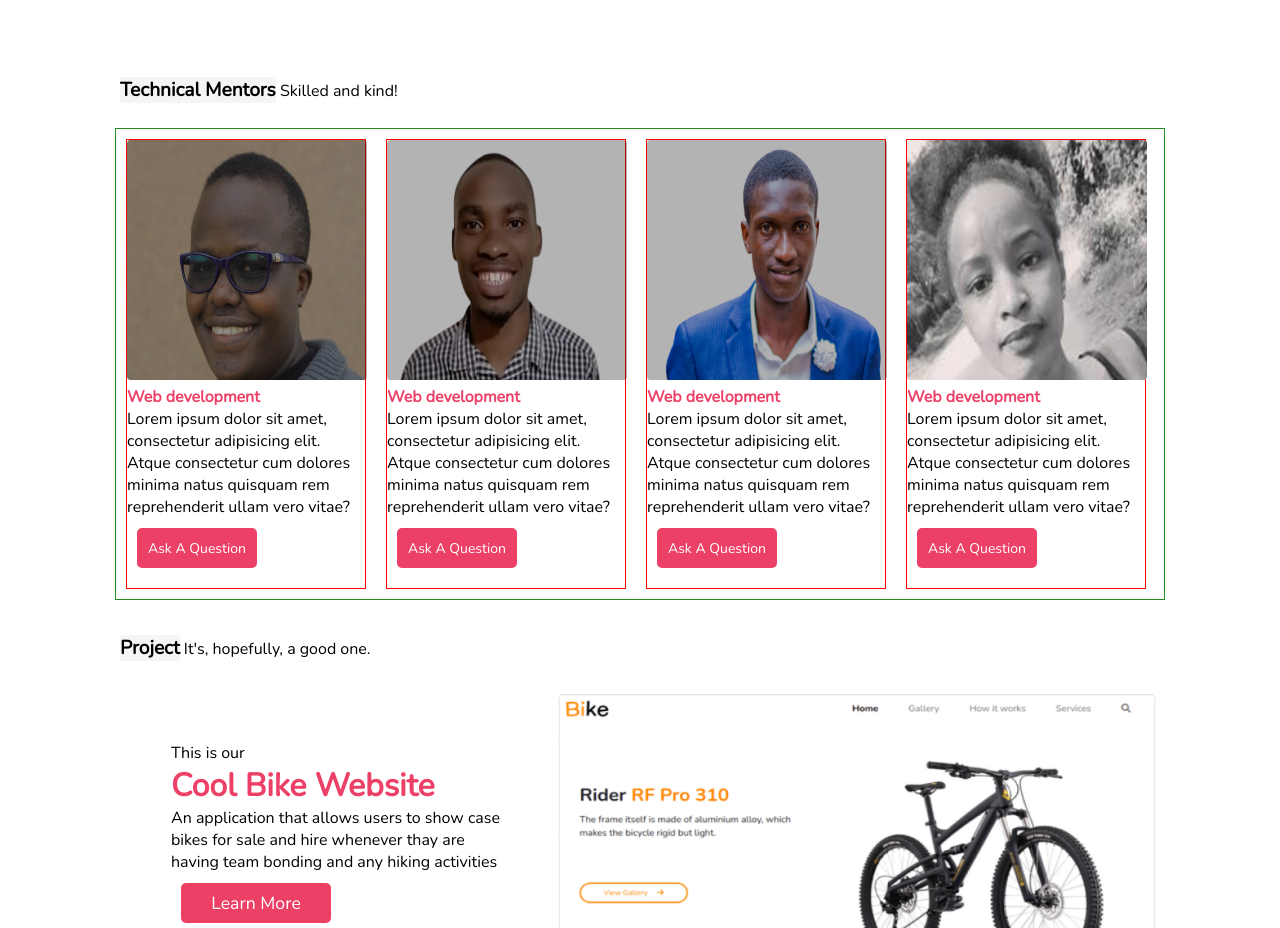
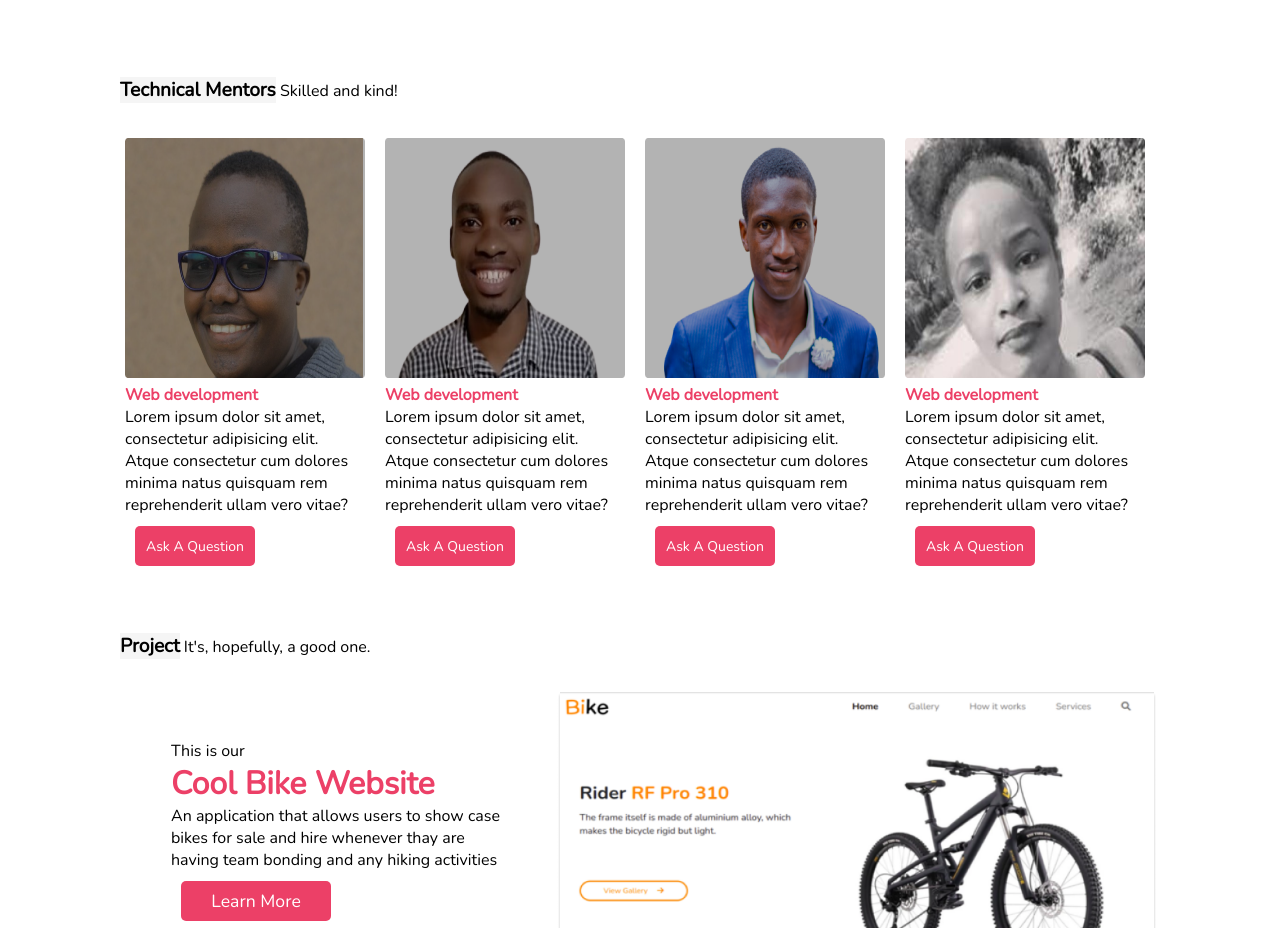
Before and after one commit to eliudkw/moringa_school_landing_page, a plain HTML site: page index.html in a window 1280 px wide. Shown: the part 1800-2728 px from the top of the page. Drawn offline with nearby package versions, Linux system fonts and the light colour scheme.

Commit message:
adding removing borders

```diff
--- a/assets/css/style.css
+++ b/assets/css/style.css
@@ -180,7 +180,7 @@ h3 {
 }
 
 .cards{
-    border: 1px solid forestgreen;
+    /*border: 1px solid forestgreen;*/
     display: flex;
     /*flex-flow: wrap row;*/
     /*justify-content: center;*/
@@ -197,7 +197,7 @@ h4 {
 
 .mentor-card {
     background-color: white;
-    border: 1px solid red;
+    /*border: 1px solid red;*/
     /*width: 10vh;*/
     width: 240px;
     height: 450px;
```
